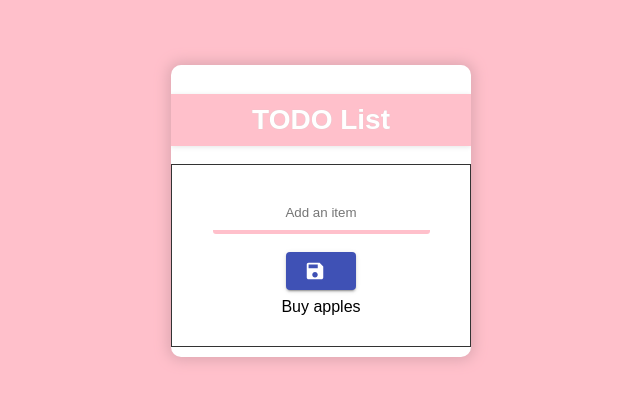
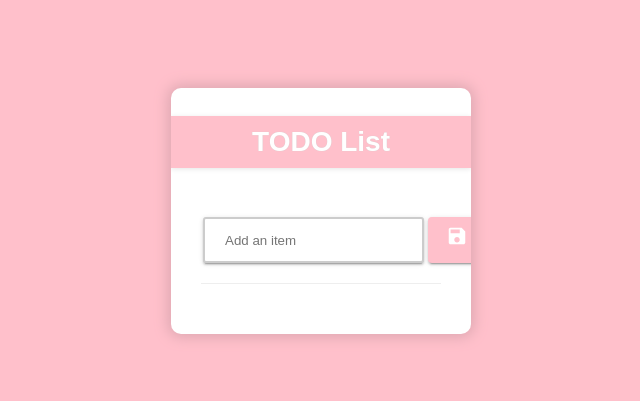
Before and after one commit to robinc2402/learn-react, a React (Create React App) app: page / in a window 1280 px wide. Shown: the part 189-590 px from the top of the page, without its empty margins (319-959 px from the left). Built offline with nearby package versions, Linux system fonts and the light colour scheme.

Commit message:
ToDo List App built -- Covered: Material UI, Array filter, States, Event listener passed via props ToDo List App built -- Covered: Material UI, Array filter, States, Event listener passed via props

```diff
--- a/src/ToDoList/App.jsx
+++ b/src/ToDoList/App.jsx
@@ -4,8 +4,8 @@ import { makeStyles } from "@material-ui/core/styles";
 import DeleteIcon from "@material-ui/icons/Delete";
 import SaveIcon from "@material-ui/icons/Save";
 import IconButton from "@material-ui/core/IconButton";
+import SingleListItem from "./SingleListItem";
 import "../index.css";
-import { PregnantWoman } from "@material-ui/icons";
 
 const useStyles = makeStyles((theme) => ({
   button: {
@@ -14,36 +14,31 @@ const useStyles = makeStyles((theme) => ({
 }));
 
 const App = () => {
-  let defaultData = ["Buy apples"];
-  const [items, UpdateItems] = useState(defaultData);
+  const [items, UpdateItems] = useState([]);
 
-  const addItem = (e) => {
-    //debugger;
+  const addItem = () => {
     // let newItemText = document.getElementById("newItem").value;
+    let newVal = document.getElementById("newItem").value;
+    if (!newVal.length) {
+      return;
+    }
+    UpdateItems((prevState) => {
+      return [...prevState, newVal];
+    });
+    document.getElementById("newItem").value = "";
+  };
 
-    let newItemText = e.target.value;
-
+  const deleteItem = (id) => {
     UpdateItems((prevState) => {
-      return {
-        ...prevState,
-        newItemText
-      };
+      return prevState.filter((arrElem, index) => {
+        return index !== id;
+      });
     });
-
-    console.log(items);
   };
 
   const listItems = () => {
-    return items.forEach((element) => {
-      return (
-        <div className="itemSingle">
-          {/* <IconButton aria-label="delete">
-            <DeleteIcon />
-          </IconButton> */}
-          <button>x</button>
-          <span id="itemText">{element}</span>
-        </div>
-      );
+    return items.map((element, i) => {
+      return <SingleListItem text={element} id={i} delete={deleteItem} />;
     });
   };
 
@@ -55,13 +50,12 @@ const App = () => {
         <div id="todo">
           <h1 id="heading">TODO List</h1>
           <div id="inner">
-            <div id="addItem">
+            <div id="addItems">
               <input
                 type="text"
                 name="newItem"
                 id="newItem"
                 placeholder="Add an item"
-                onChange={addItem}
               />
               <Button
                 id="addNewItem"
@@ -73,7 +67,7 @@ const App = () => {
                 onClick={addItem}
               ></Button>
             </div>
-            <div id="itemsList">{items}</div>
+            <div id="itemsList">{listItems()}</div>
           </div>
         </div>
       </div>
--- /dev/null
+++ b/src/ToDoList/SingleListItem.jsx
@@ -0,0 +1,24 @@
+import React from "react";
+import DeleteIcon from "@material-ui/icons/Delete";
+import IconButton from "@material-ui/core/IconButton";
+
+const SingleListItem = (props) => {
+  return (
+    <>
+      <div className="itemSingle">
+        <IconButton
+          aria-label="delete"
+          id={props.id}
+          onClick={() => {
+            props.delete(props.id);
+          }}
+        >
+          <DeleteIcon />
+        </IconButton>
+        <span id="itemText">{props.text}</span>
+      </div>
+    </>
+  );
+};
+
+export default SingleListItem;
--- a/src/index.css
+++ b/src/index.css
@@ -77,7 +77,6 @@ input {
 
 #inner {
   padding: 30px;
-  border: 1px solid #333;
 }
 
 #todo #inner #addItem input[type="text"] {
@@ -98,3 +97,29 @@ input {
   color: #fff;
   box-shadow: 0 0 14px 3px rgb(221 167 177);
 }
+#todo #itemsList {
+  text-align: left;
+}
+#todo .itemText::first-letter {
+  text-transform: uppercase;
+}
+#todo #addItems {
+  display: flex;
+}
+#todo #addItems #newItem {
+  box-shadow: 0px 3px 1px -2px rgb(0 0 0 / 20%),
+    0px 2px 2px 0px rgb(0 0 0 / 14%), 0px 1px 5px 0px rgb(0 0 0 / 12%);
+}
+#todo #addItems #newItem,
+#todo #addItems #addNewItem {
+  display: inline-block;
+  margin: 0 2px;
+}
+#todo #addItems #addNewItem {
+  background-color: pink;
+}
+#todo #itemsList {
+  padding-top: 10px;
+  margin-top: 20px;
+  border-top: 1px solid #eee;
+}
```
